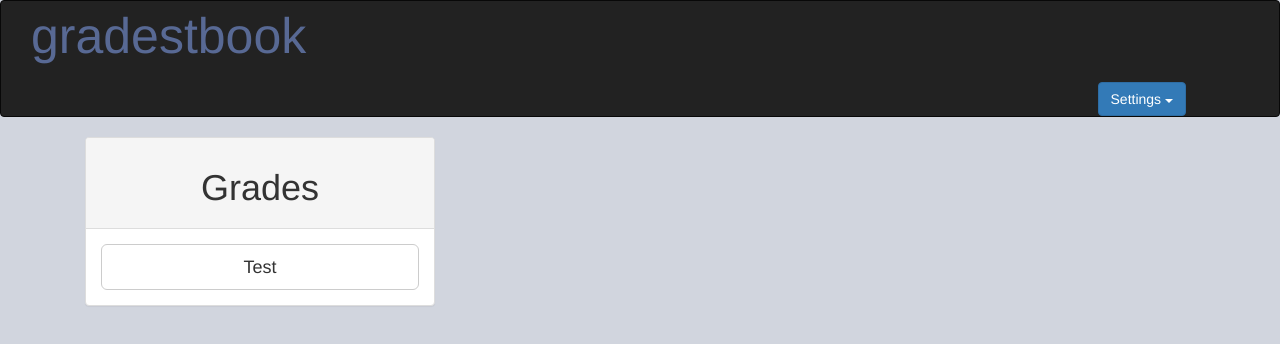
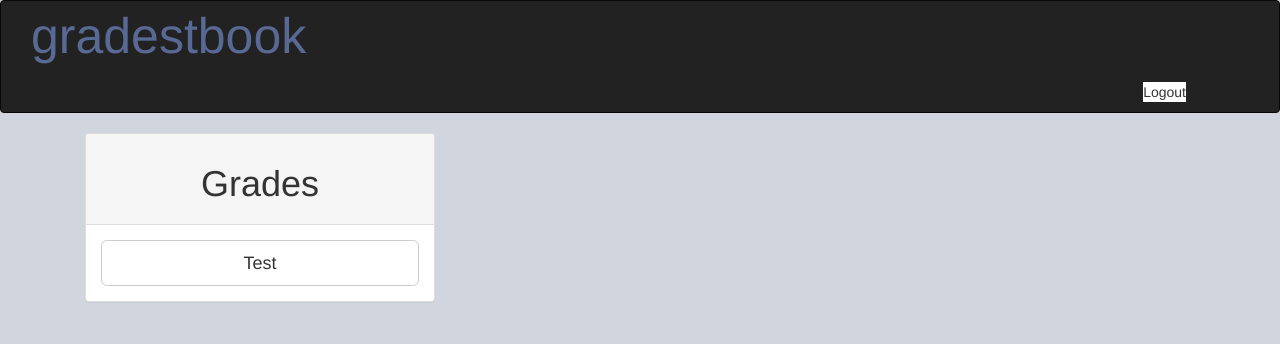
Before and after one commit to shamaul-d/gradestbook, a Flask app: page /home/ in a window 1280 px wide. Shown: the top 344 px of the page. Run offline with Flask 2, Linux system fonts and the light colour scheme; a user stored in the database is signed in; some libraries are stand-ins or nearby versions.

Commit message:
irrelevant stuff removed

```diff
--- a/app.py
+++ b/app.py
@@ -19,21 +19,6 @@ def login():
         return redirect(url_for('home'))
     return render_template('login.html',register='blank')
 
-@app.route('/loginJ', methods=['POST','GET'])
-def loginJ():
-    if 'user' in session:
-        return "Already logged in"
-    else:
-        usr = request.form['username']
-        pas = request.form['password']
-        if (not (database.logincheck(usr))):
-            return 'Username does not exist'
-        elif (database.gethash(usr) == hashp(pas)):
-            session['user'] = usr
-            return 'Success!'
-        else:
-            return 'incorrect username and password combination'
-
 @app.route('/logoutJ/')
 def logoutJ():
     print 'out'
@@ -47,8 +32,8 @@ def logoutJ():
 def home():
     if 'user' in session:
         if 'student' in session:
-            return render_template('home.html', teach = False)
-        return render_template('home.html', teach = True)
+            return render_template('home.html', loggedIn="Logout", teach = False)
+        return render_template('home.html', loggedIn="Logout", teach = True)
     return redirect(url_for('login'))
 
 @app.route('/auth/', methods = ["GET","POST"])
--- a/templates/template.html
+++ b/templates/template.html
@@ -14,22 +14,22 @@
 </head>
 
 <body>
+
+    <style>
+        #out{
+            background-color: white;
+            float: right;
+            border: .2em black;
+        }
+    </style>
+
     <nav class="navbar navbar-inverse">
         <div class="container-fluid">
             <div class="navbar-header">
                 <div class="container">
                     <p class="title"> gradestbook</p>
                 </div>
-                <div class="dropdown">
-                    <button class="btn btn-primary dropdown-toggle pull-right" type="button" data-toggle="dropdown">Settings
-                        <span class="caret"></span>
-                    </button>
-                    <ul class="dropdown-menu pull-right">
-                        <li> <input type="text" class='pull-right' id="usr"></li>
-                        <li><input type="password" class='pull-right' id='pass'></li>
-                        <li><button id="in" class='pull-right'>Login!</button><button id="out" class='pull-right'>Log Out</button></li>
-                    </ul>
-                </div>
+                <p id="out">{{ loggedIn }}<p>
                 </div>
                 {%block navbar%}{%endblock%}
             </div>
@@ -38,22 +38,6 @@
         {%block body%}{%endblock%}
 
         <script>
-
-    var logIn = function(e){
-        var i = document.getElementById("usr").value;
-        var j = document.getElementById('pass').value;
-        var input = { 'username' : i, 'password': j};
-
-        $.ajax({
-            url: '/loginJ',
-            type: 'POST',
-            data: input,
-            success: function(d){
-                location.reload();
-            },
-        });
-
-    };
 
         var logout = function(e){
             $.ajax({
@@ -64,11 +48,8 @@
             });
         };
 
-    var b = document.getElementById('in');
-    b.addEventListener('click',logIn);
-
-    var c = document.getElementById('out');
-    c.addEventListener('click',logout);
+        var b = document.getElementById('out');
+        b.addEventListener('click',logout);
 
         </script>
 
```
Lines whose indentation alone changed are shown as unchanged.
